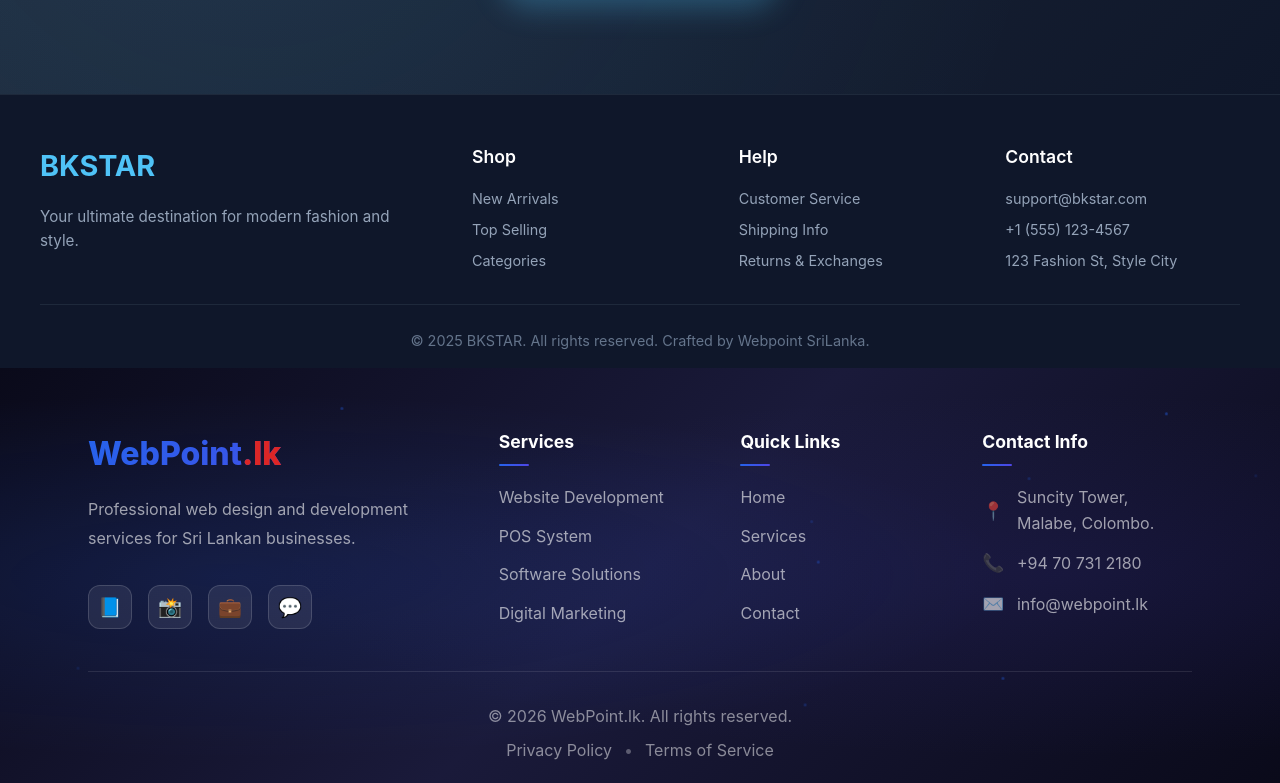
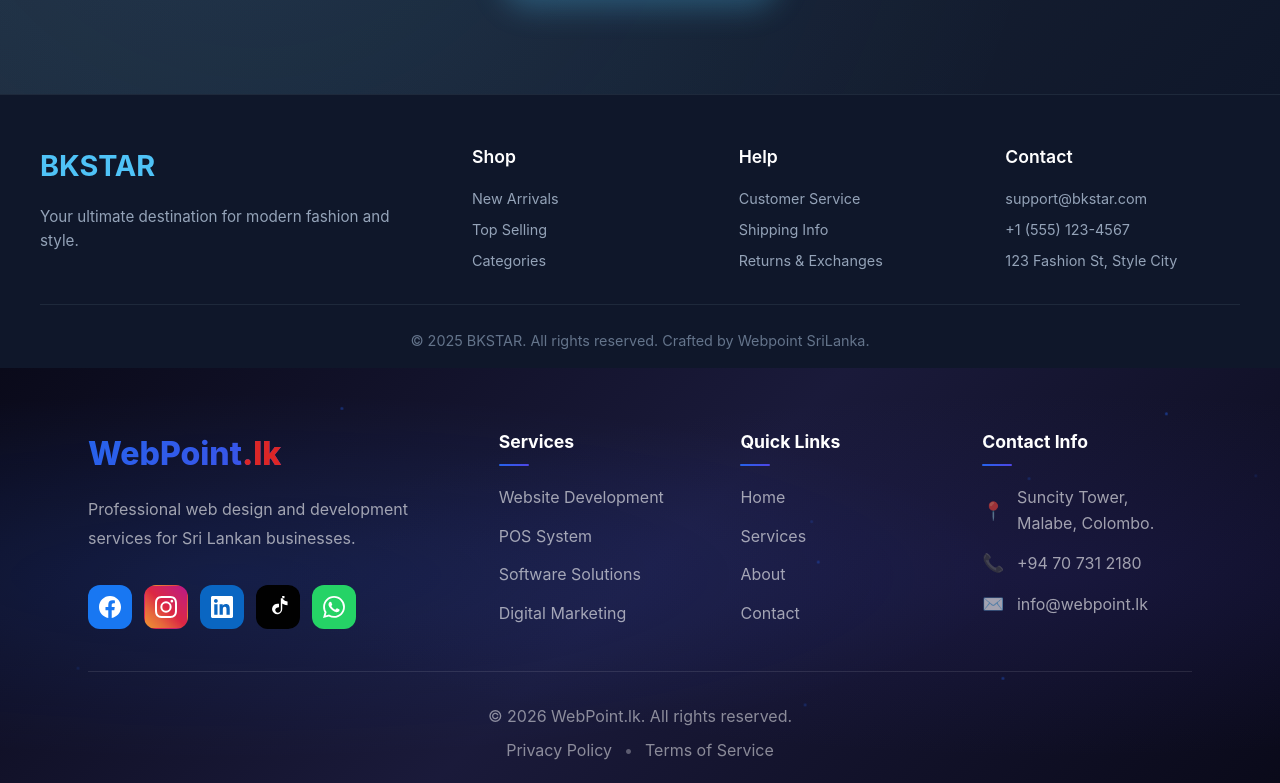
Before and after one commit to buddhika-bk/webfrontend, a React (Vite) app: page /demoshop in a window 1280 px wide. Shown: the part 8865-9648 px from the top of the page. Built offline with nearby package versions, Linux system fonts and the light colour scheme; no server answers.

Commit message:
updated footer icons

```diff
--- a/src/components/Footer.jsx
+++ b/src/components/Footer.jsx
@@ -50,18 +50,67 @@
                                 <h1>WebPoint<span>.lk</span></h1>
                             </div>
                             <p>Professional web design and development services for Sri Lankan businesses.</p>
+
+                            {/* Original Social Media Icons with Brand Colors */}
                             <div className={styles.socialIcons}>
-                                <a href="https://facebook.com/webpointLanka" target="_blank" rel="noopener noreferrer">
-                                    <span className={styles.socialIcon}>📘</span>
+                                <a
+                                    href="https://facebook.com/webpointLanka"
+                                    target="_blank"
+                                    rel="noopener noreferrer"
+                                    className={`${styles.socialIcon} ${styles.fb}`}
+                                    title="Facebook"
+                                >
+                                    <svg viewBox="0 0 24 24" fill="currentColor">
+                                        <path d="M24 12.073c0-6.627-5.373-12-12-12s-12 5.373-12 12c0 5.99 4.388 10.954 10.125 11.854v-8.385H7.078v-3.47h3.047V9.43c0-3.007 1.792-4.669 4.533-4.669 1.312 0 2.686.235 2.686.235v2.953H15.83c-1.491 0-1.956.925-1.956 1.874v2.25h3.328l-.532 3.47h-2.796v8.385C19.612 23.027 24 18.062 24 12.073z"/>
+                                    </svg>
                                 </a>
-                                <a href="https://www.instagram.com/webpoint_lanka_pvt_ltd" target="_blank" rel="noopener noreferrer">
-                                    <span className={styles.socialIcon}>📸</span>
+
+                                <a
+                                    href="https://www.instagram.com/webpoint_lanka_pvt_ltd"
+                                    target="_blank"
+                                    rel="noopener noreferrer"
+                                    className={`${styles.socialIcon} ${styles.ig}`}
+                                    title="Instagram"
+                                >
+                                    <svg viewBox="0 0 24 24" fill="currentColor">
+                                        <path d="M12 2.163c3.204 0 3.584.012 4.85.07 3.252.148 4.771 1.691 4.919 4.919.058 1.265.069 1.645.069 4.849 0 3.205-.012 3.584-.069 4.849-.149 3.225-1.664 4.771-4.919 4.919-1.266.058-1.644.07-4.85.07-3.204 0-3.584-.012-4.849-.07-3.26-.149-4.771-1.699-4.919-4.92-.058-1.265-.07-1.644-.07-4.849 0-3.204.013-3.583.07-4.849.149-3.227 1.664-4.771 4.919-4.919 1.266-.057 1.645-.069 4.849-.069zM12 0C8.741 0 8.333.014 7.053.072 2.695.272.273 2.69.073 7.052.014 8.333 0 8.741 0 12c0 3.259.014 3.668.072 4.948.2 4.358 2.618 6.78 6.98 6.98C8.333 23.986 8.741 24 12 24c3.259 0 3.668-.014 4.948-.072 4.354-.2 6.782-2.618 6.979-6.98.059-1.28.073-1.689.073-4.948 0-3.259-.014-3.667-.072-4.947-.196-4.354-2.617-6.78-6.979-6.98C15.668.014 15.259 0 12 0zm0 5.838a6.162 6.162 0 100 12.324 6.162 6.162 0 000-12.324zM12 16a4 4 0 110-8 4 4 0 010 8zm6.406-11.845a1.44 1.44 0 100 2.881 1.44 1.44 0 000-2.881z"/>
+                                    </svg>
                                 </a>
-                                <a href="https://www.linkedin.com/company/webpoint-sl/" target="_blank" rel="noopener noreferrer">
-                                    <span className={styles.socialIcon}>💼</span>
+
+                                <a
+                                    href="https://www.linkedin.com/company/webpoint-sl/"
+                                    target="_blank"
+                                    rel="noopener noreferrer"
+                                    className={`${styles.socialIcon} ${styles.li}`}
+                                    title="LinkedIn"
+                                >
+                                    <svg viewBox="0 0 24 24" fill="currentColor">
+                                        <path d="M20.447 20.452h-3.554v-5.569c0-1.328-.027-3.037-1.852-3.037-1.853 0-2.136 1.445-2.136 2.939v5.667H9.351V9h3.414v1.561h.046c.477-.9 1.637-1.85 3.37-1.85 3.601 0 4.267 2.37 4.267 5.455v6.286zM5.337 7.433c-1.144 0-2.063-.926-2.063-2.065 0-1.138.92-2.063 2.063-2.063 1.14 0 2.064.925 2.064 2.063 0 1.139-.925 2.065-2.064 2.065zm1.782 13.019H3.555V9h3.564v11.452zM22.225 0H1.771C.792 0 0 .774 0 1.729v20.542C0 23.227.792 24 1.771 24h20.451C23.2 24 24 23.227 24 22.271V1.729C24 .774 23.2 0 22.222 0h.003z"/>
+                                    </svg>
                                 </a>
-                                <a href="https://wa.me/+94706646255" target="_blank" rel="noopener noreferrer">
-                                    <span className={styles.socialIcon}>💬</span>
+
+                                <a
+                                    href="https://www.tiktok.com/@webpoint_lanka"
+                                    target="_blank"
+                                    rel="noopener noreferrer"
+                                    className={`${styles.socialIcon} ${styles.tt}`}
+                                    title="TikTok"
+                                >
+                                    <svg viewBox="0 0 24 24" fill="currentColor">
+                                        <path d="M12.525.02c1.31-.02 2.61-.01 3.91-.02.08 1.53.63 3.09 1.75 4.17 1.12 1.11 2.7 1.62 4.24 1.79v4.03c-1.44-.05-2.89-.35-4.2-.97-.57-.26-1.1-.59-1.62-.93v6.16c0 2.57-1.68 5.16-4.47 5.61-2.93.48-5.84-1.44-6.45-4.26-.74-3.45 1.84-6.78 5.25-7.09.72-.06 1.44-.06 2.16-.06v3.99c-.43-.03-.86-.05-1.29-.02-1.44.09-2.73 1.24-2.79 2.69-.07 1.57 1.19 2.95 2.75 3.07 1.58.12 3.02-1.07 3.26-2.65.04-.23.04-.47.04-.71v-12.5h4.01c-.01-.94-.02-1.88-.01-2.82z"/>
+                                    </svg>
+                                </a>
+
+                                <a
+                                    href="https://wa.me/+94706646255"
+                                    target="_blank"
+                                    rel="noopener noreferrer"
+                                    className={`${styles.socialIcon} ${styles.wa}`}
+                                    title="WhatsApp"
+                                >
+                                    <svg viewBox="0 0 24 24" fill="currentColor">
+                                        <path d="M17.472 14.382c-.297-.149-1.758-.867-2.03-.967-.273-.099-.471-.148-.67.15-.197.297-.767.966-.94 1.164-.173.199-.347.223-.644.075-.297-.15-1.255-.463-2.39-1.475-.883-.788-1.48-1.761-1.653-2.059-.173-.297-.018-.458.13-.606.134-.133.298-.347.446-.52.149-.174.198-.298.298-.497.099-.198.05-.371-.025-.52-.075-.149-.669-1.612-.916-2.207-.242-.579-.487-.5-.669-.51-.173-.008-.371-.01-.57-.01-.198 0-.52.074-.792.372-.272.297-1.04 1.016-1.04 2.479 0 1.462 1.065 2.875 1.213 3.074.149.198 2.096 3.2 5.077 4.487.709.306 1.262.489 1.694.625.712.227 1.36.195 1.871.118.571-.085 1.758-.719 2.006-1.413.248-.694.248-1.289.173-1.413-.074-.124-.272-.198-.57-.347m-5.421 7.403h-.004a9.87 9.87 0 01-5.031-1.378l-.361-.214-3.741.982.998-3.648-.235-.374a9.86 9.86 0 01-1.51-5.26c.001-5.45 4.436-9.884 9.888-9.884 2.64 0 5.122 1.03 6.988 2.898a9.825 9.825 0 012.893 6.994c-.003 5.45-4.437 9.884-9.885 9.884m8.413-18.297A11.815 11.815 0 0012.05 0C5.495 0 .16 5.335.157 11.892c0 2.096.547 4.142 1.588 5.945L.057 24l6.305-1.654a11.882 11.882 0 005.683 1.448h.005c6.554 0 11.89-5.335 11.893-11.893a11.821 11.821 0 00-3.48-8.413z"/>
+                                    </svg>
                                 </a>
                             </div>
                         </div>
--- a/src/components/Footer.module.css
+++ b/src/components/Footer.module.css
@@ -1,4 +1,4 @@
-/* Footer.module.css - Updated for 3D Animated Design */
+/* Footer.module.css - Updated for 3D Animated Design with Original Social Icons */
 
 .mainFooter {
   background: linear-gradient(135deg, #0a0a1a 0%, #1a1a3a 50%, #0a0a1a 100%);
@@ -108,32 +108,97 @@
   line-height: 1.8;
 }
 
+/* ===== SOCIAL ICONS - Original Brand Colors ===== */
 .socialIcons {
   display: flex;
-  gap: 1rem;
+  gap: 12px;
+  flex-wrap: wrap;
 }
 
-.socialIcons a {
+.socialIcon {
   display: inline-flex;
   align-items: center;
   justify-content: center;
   width: 44px;
   height: 44px;
-  background: rgba(255, 255, 255, 0.08);
-  border: 1px solid rgba(255, 255, 255, 0.15);
   border-radius: 12px;
-  transition: all 0.3s ease;
   text-decoration: none;
+  transition: all 0.3s cubic-bezier(0.175, 0.885, 0.32, 1.275);
+  border: 1px solid transparent;
 }
 
-.socialIcons a:hover {
-  background: linear-gradient(135deg, #2563eb, #4f46e5);
-  transform: translateY(-3px) scale(1.1);
-  box-shadow: 0 8px 20px rgba(37, 99, 235, 0.3);
+.socialIcon svg {
+  width: 22px;
+  height: 22px;
 }
 
-.socialIcon {
-  font-size: 1.2rem;
+/* Facebook - Original Blue #1877F2 */
+.socialIcon.fb {
+  background: #1877F2;
+  color: #fff;
+}
+
+.socialIcon.fb:hover {
+  background: #0e62d1;
+  transform: translateY(-3px) scale(1.1);
+  box-shadow: 0 8px 20px rgba(24, 119, 242, 0.4);
+}
+
+/* Instagram - Gradient */
+.socialIcon.ig {
+  background: linear-gradient(45deg, #f09433 0%, #e6683c 25%, #dc2743 50%, #cc2366 75%, #bc1888 100%);
+  color: #fff;
+}
+
+.socialIcon.ig:hover {
+  filter: brightness(1.1);
+  transform: translateY(-3px) scale(1.1);
+  box-shadow: 0 8px 20px rgba(220, 39, 67, 0.4);
+}
+
+/* LinkedIn - Original Blue #0A66C2 */
+.socialIcon.li {
+  background: #0A66C2;
+  color: #fff;
+}
+
+.socialIcon.li:hover {
+  background: #074a8c;
+  transform: translateY(-3px) scale(1.1);
+  box-shadow: 0 8px 20px rgba(10, 102, 194, 0.4);
+}
+
+/* TikTok - Black with Cyan/Red accents */
+.socialIcon.tt {
+  background: #010101;
+  color: #fff;
+  position: relative;
+}
+
+.socialIcon.tt:hover {
+  background: #2c2c2c;
+  transform: translateY(-3px) scale(1.1);
+  box-shadow: 0 8px 20px rgba(0, 0, 0, 0.6);
+}
+
+.socialIcon.tt svg {
+  fill: #fff;
+}
+
+.socialIcon.tt:hover svg {
+  fill: #25F4EE; /* TikTok Cyan on hover */
+}
+
+/* WhatsApp - Original Green #25D366 */
+.socialIcon.wa {
+  background: #25D366;
+  color: #fff;
+}
+
+.socialIcon.wa:hover {
+  background: #1ebd57;
+  transform: translateY(-3px) scale(1.1);
+  box-shadow: 0 8px 20px rgba(37, 211, 102, 0.4);
 }
 
 .footerLinks {
@@ -230,12 +295,25 @@
 }
 
 /* ===== RESPONSIVE ===== */
-@media (max-width: 768px) {
+
+/* Tablet */
+@media (max-width: 1024px) {
   .footerMain {
     grid-template-columns: 1fr;
     gap: 2rem;
   }
 
+  .footerBrand {
+    text-align: center;
+  }
+
+  .socialIcons {
+    justify-content: center;
+  }
+}
+
+/* Mobile */
+@media (max-width: 768px) {
   .footerLinks {
     grid-template-columns: 1fr;
     gap: 1.5rem;
@@ -277,6 +355,7 @@
   }
 }
 
+/* Small Mobile */
 @media (max-width: 480px) {
   .mainFooter {
     padding: 40px 0 15px;
@@ -299,12 +378,13 @@
     font-size: 0.9rem;
   }
 
-  .socialIcons a {
+  .socialIcon {
     width: 38px;
     height: 38px;
   }
 
-  .socialIcon {
-    font-size: 1rem;
+  .socialIcon svg {
+    width: 18px;
+    height: 18px;
   }
 }
```
